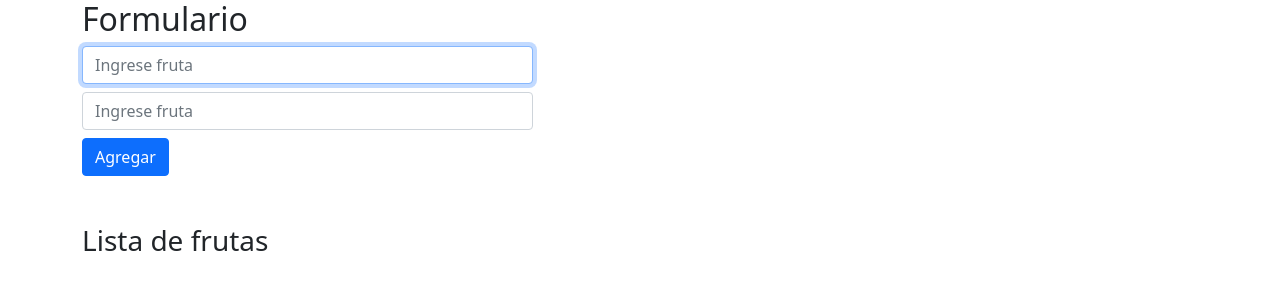
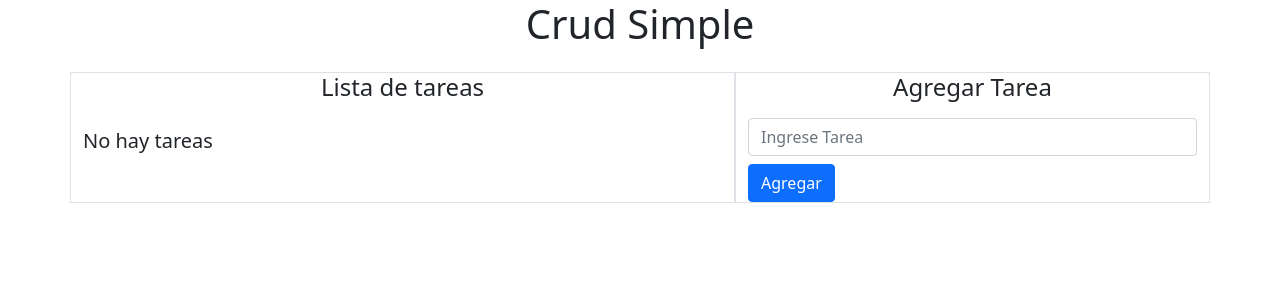
Before and after one commit to AlexHerrerax/Ensayo_wb, a React (Create React App) app: page / in a window 1280 px wide. Shown: the top 300 px of the page. Built offline with nearby package versions, Linux system fonts and the light colour scheme.

Commit message:
Creando crud simple

```diff
--- a/src/App.js
+++ b/src/App.js
@@ -1,4 +1,5 @@
 import Formulario from './Formulario';
+import FormularioLista from './FormularioLista';
 
 function App() {
 
@@ -6,7 +7,7 @@ return(
 
 <>
 
-<Formulario/>
+<FormularioLista/>
 
 </>
 )
--- /dev/null
+++ b/src/FormularioLista.jsx
@@ -0,0 +1,87 @@
+import React from 'react'
+import { useState } from 'react'
+
+const FormularioLista = () => {
+
+    const [tarea, setTarea] = useState("");
+    const [lista, setlista] = useState([]);
+    const [contador, setContador] = useState(0)
+
+
+
+
+
+
+    const enviarDatos = (e) => {
+        setContador(contador + 1)
+        e.preventDefault();
+
+
+        setlista([...lista, { id: contador, nombreTarea: tarea }])
+
+        e.target.reset();
+        setTarea("");
+
+
+    }
+
+    return (
+        <>
+
+            <div className="container">
+                <h1 className="text-center mb-4">Crud Simple</h1>
+                <div className="row">
+                    <div className="col-7 border">
+                        <h4 className="text-center mb-4">Lista de tareas</h4>
+
+                        <ul className="list-group">
+
+
+                            {
+                                lista.length === 0
+                                    ? <>  <span className="lead">No hay tareas</span> </>
+                                    : (
+                                        lista.map((item, index) => (
+
+                                                <li className="list-group-item " key={item.id}>
+                                                    <span  className="lead">{item.nombreTarea}</span>
+                                                    <button type="button" className="btn btn-danger float-end mx-2  ">Eliminar</button>
+                                                    <button type="button" className="btn btn-warning float-end ">Editar</button>
+
+                                                </li>
+
+                                        ))
+                                    )
+
+
+                            }
+
+
+
+                        </ul>
+
+
+                    </div>
+
+                    <div className="col-5 border">
+                        <h4 className="text-center">Agregar Tarea</h4>
+
+
+                        <form onSubmit={enviarDatos}>
+                            <input
+                                type="text"
+                                className="form-control mt-3 mb-2"
+                                placeholder="Ingrese Tarea"
+                                onChange={(e) => setTarea(e.target.value)}
+                            />
+                            <button type="submit" className="btn btn-primary ">Agregar</button>
+                        </form>
+                    </div>
+                </div>
+            </div>
+
+        </>
+    )
+}
+
+export default FormularioLista
```
